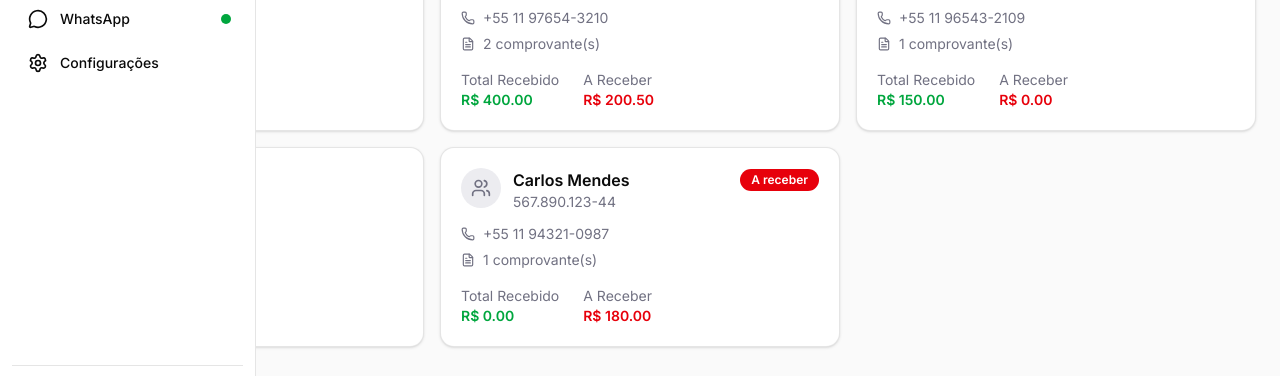
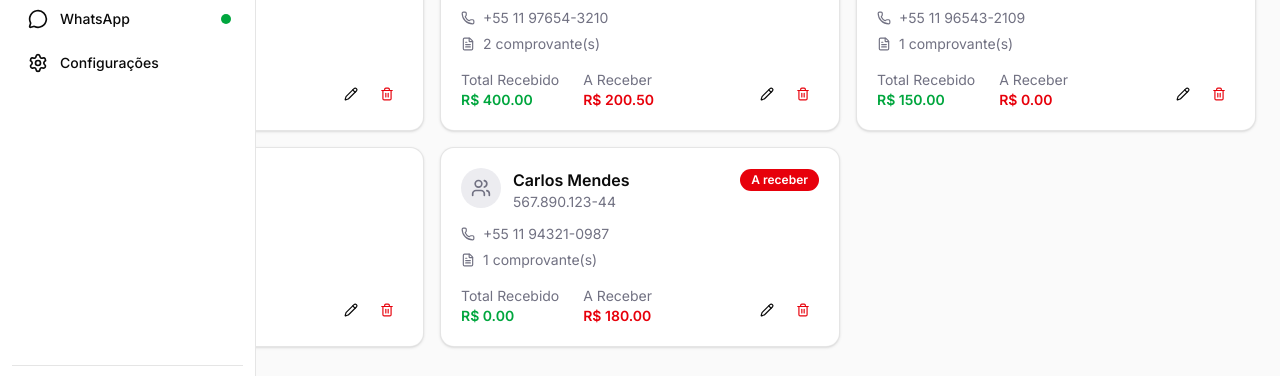
Before and after one commit to pixally-app/pixally-frontend, a Next.js app: page /clients in a window 1280 px wide. Shown: the part 297-673 px from the top of the page. Built offline with nearby package versions, Linux system fonts and the light colour scheme.

Commit message:
feat: add edit and delete actions

```diff
--- a/src/app/(main)/clients/page.tsx
+++ b/src/app/(main)/clients/page.tsx
@@ -5,9 +5,10 @@ import { Card, CardContent } from "@/components/ui/card";
 import { Input } from "@/components/ui/input";
 import { Badge } from "@/components/ui/badge";
 import { Button } from "@/components/ui/button";
-import { Users, Phone, FileText, Search, Plus } from "lucide-react";
+import { Users, Phone, FileText, Search, Plus, Pencil, Trash2 } from "lucide-react";
 import { clients } from "@/data/mock-clients";
 import { ClientFormDialog } from "@/components/clients/client-form-dialog";
+import { ConfirmDialog } from "@/components/ui/confirm-dialog";
 
 export default function ClientsPage() {
   const [search, setSearch] = useState("");
@@ -97,6 +98,7 @@ export default function ClientsPage() {
                   </div>
                 </div>
 
+                <div className="flex items-end justify-between">
                   <div className="flex gap-6 text-sm">
                     <div>
                       <p className="text-muted-foreground">Total Recebido</p>
@@ -111,6 +113,47 @@ export default function ClientsPage() {
                       </p>
                     </div>
                   </div>
+
+                  <div className="flex items-center gap-1">
+                    <ClientFormDialog
+                      trigger={
+                        <Button variant="ghost" size="icon" className="size-8">
+                          <Pencil className="size-3.5" />
+                        </Button>
+                      }
+                      title="Editar Cliente"
+                      description="Atualize os dados do cliente."
+                      defaultValues={{
+                        name: client.name,
+                        nickname: "",
+                        cpfCnpj: client.cpfCnpj,
+                        phone: client.phone,
+                        street: "",
+                        neighborhood: "",
+                        number: "",
+                      }}
+                      onSubmit={(data) => {
+                        // TODO: integrar com API
+                        console.log(data);
+                      }}
+                    />
+                    <ConfirmDialog
+                      trigger={
+                        <Button variant="ghost" size="icon" className="size-8 text-destructive hover:text-destructive hover:bg-destructive/10">
+                          <Trash2 className="size-3.5" />
+                        </Button>
+                      }
+                      title="Excluir cliente"
+                      description={`Tem certeza que deseja excluir ${client.name}? Esta ação não pode ser desfeita.`}
+                      confirmLabel="Excluir"
+                      icon={<Trash2 className="size-4" />}
+                      onConfirm={() => {
+                        // TODO: integrar com API
+                        console.log("delete", client.id);
+                      }}
+                    />
+                  </div>
+                </div>
               </CardContent>
             </Card>
           );
--- a/src/components/ui/button.tsx
+++ b/src/components/ui/button.tsx
@@ -13,6 +13,8 @@ const buttonVariants = cva(
           "border border-border bg-transparent text-[#0A0A0A] hover:bg-accent",
         destructive:
           "bg-destructive text-white hover:bg-destructive/90",
+        ghost:
+          "bg-transparent hover:bg-accent",
       },
       size: {
         default: "h-10 px-4 py-2",
```
Lines whose indentation alone changed are shown as unchanged.
